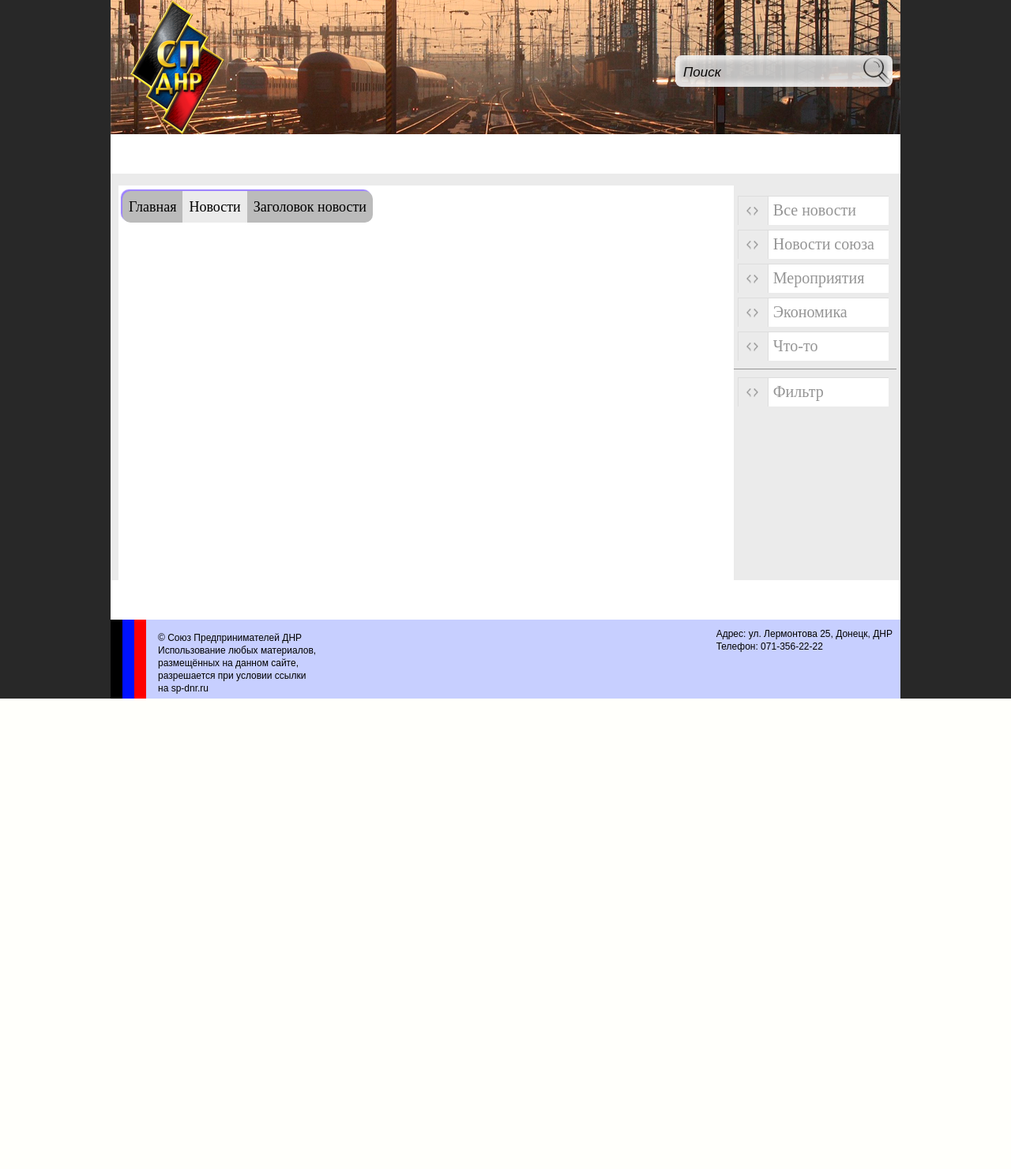
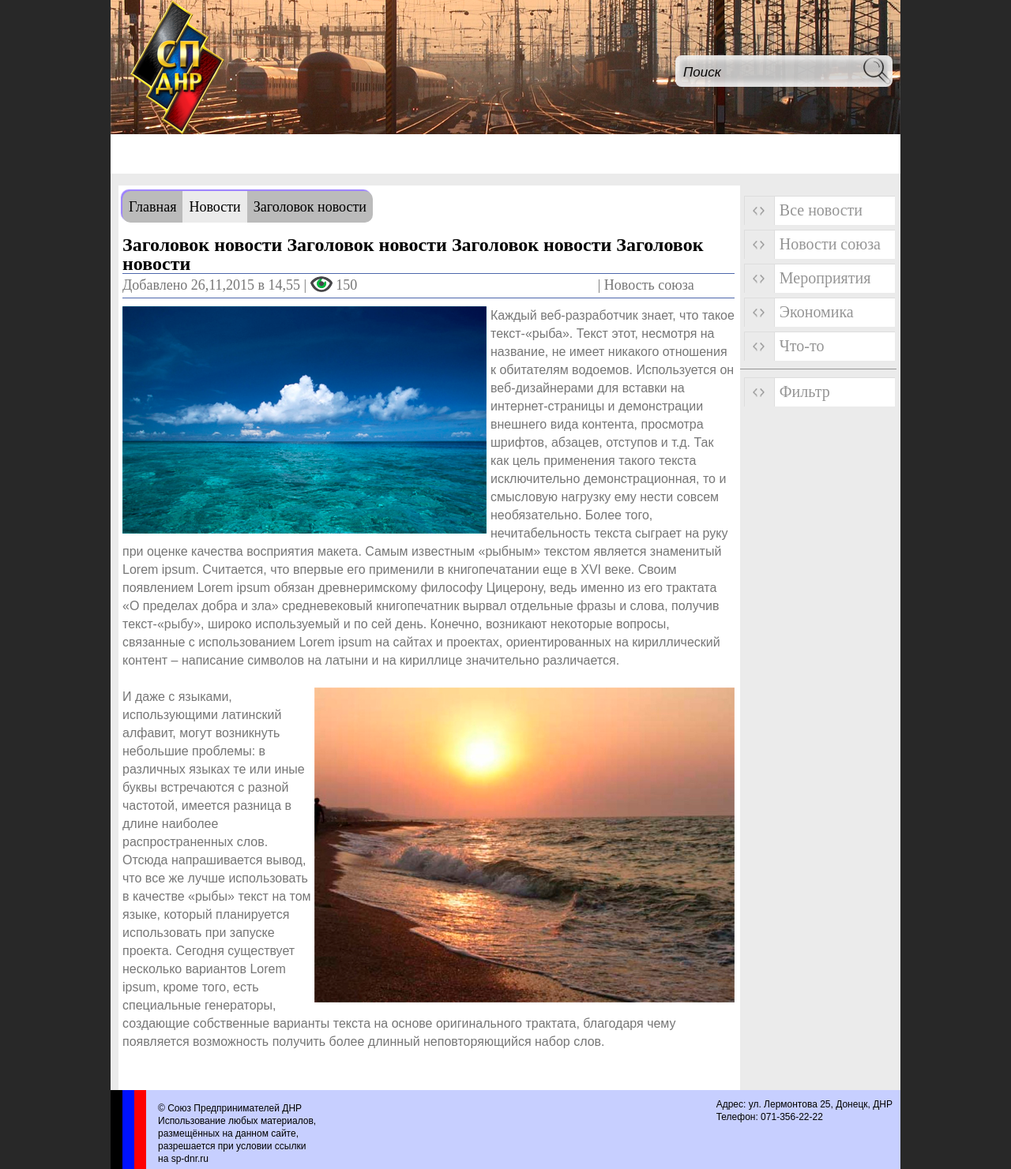
Before and after one commit to Klym/sp-dnr, a PHP site: page /viewArticle.php in a window 1280 px wide. Shown: the whole page at 79% size. Before the commit the page ends 885 px from the top, so only its background shows below. Run offline with PHP 8.4, Linux system fonts and the light colour scheme.

Commit message:
add view of article styles

```diff
--- a/css/style.css
+++ b/css/style.css
@@ -140,7 +140,7 @@ section {
 	float:right;
 }
 
-.articleBody > p > img {
+.articleBody p > img {
 	float:left;
 	margin-right:16px;
 }
@@ -164,10 +164,8 @@ article a:hover {
 
 #news > section {
 	width:787px;
-	/*height:100%;*/
-	height:500px;
+	height:100%;
 	background-color:#FFF;
-	padding-right:7px;
 }
 
 #news > section > article {
@@ -178,6 +176,10 @@ article a:hover {
 	border-bottom:1px solid #404040;
 	border-right:1px solid #404040;
 	margin-bottom:15px;
+}
+
+#news > section > article:nth-child(even) {
+	margin-right:7px;
 }
 
 #news > section > article .newsTitle {
@@ -241,6 +243,40 @@ article a:hover {
 
 #news > section > nav > ul > li.active, #news > section > nav > ul > li:hover {
 	background-color:#ebebeb;
+}
+
+#news > section > article.view {
+	float:none;
+	width:775px;
+	margin-top:20px;
+	padding:0 0 50px 5px;
+	margin-left:0px;
+	border-bottom:none;
+	border-right:none;
+	margin-bottom:0;;
+}
+
+#news > section > article.view .newsTitle {
+	text-align:left;
+}
+
+#news > section > article.view .newsInfo {
+	font-size:18px;
+	border-top:1px solid #4d67ac;
+	border-bottom:1px solid #4d67ac
+}
+
+.pull-right {
+	position:relative;
+	left:300px;
+}
+
+#news > section > article > p {
+	font-family:Arial, Helvetica, sans-serif;
+	font-size:16px;
+	font-weight:normal;
+	color:#767676;
+	line-height:23px;
 }
 
 #news > aside {
@@ -413,6 +449,7 @@ header > .title {
 	margin-top:45px;
 	height:113px;
 	border-bottom:2px solid #c7cfff;
+	margin-bottom:50px;
 }
 
 #regText {
@@ -426,7 +463,6 @@ header > .title {
 
 #wrapper > footer {
 	position:relative;
-	margin-top:50px;
 	height:100px;
 	background-color:#c7cfff;
 	line-height:16px;
--- a/viewArticle.php
+++ b/viewArticle.php
@@ -29,6 +29,16 @@
                         <li>Заголовок новости</li>
                     </ul>
                 </nav>
+                <article class="view">
+                	<div class="newsTitle">Заголовок новости Заголовок новости Заголовок новости Заголовок
+новости</div>
+					<div class="newsInfo">Добавлено 26,11,2015 в 14,55 | <span class="eye"><img src="img/eye.png" width="28" height="20" alt="Просмотры"></span> 150 <span class="pull-right">| Новость союза</span></div>
+                    <p><img src="img/sea1.jpg" width="461" height="288" alt="Море 1" align="left" style="margin-right:5px;">Каждый веб-разработчик знает, что такое текст-«рыба». Текст этот, несмотря на название, не имеет никакого отношения к обитателям водоемов. Используется он веб-дизайнерами для вставки на интернет-страницы и демонстрации внешнего вида контента, просмотра шрифтов, абзацев, отступов и т.д. Так как цель применения такого текста исключительно демонстрационная, то и смысловую нагрузку ему нести совсем необязательно. Более того, нечитабельность текста сыграет на руку при оценке качества восприятия макета.
+
+Самым известным «рыбным» текстом является знаменитый Lorem ipsum. Считается, что впервые его применили в книгопечатании еще в XVI веке. Своим появлением Lorem ipsum обязан древнеримскому философу Цицерону, ведь именно из его трактата «О пределах добра и зла» средневековый книгопечатник вырвал отдельные фразы и слова, получив текст-«рыбу», широко используемый и по сей день. Конечно, возникают некоторые вопросы, связанные с использованием Lorem ipsum на сайтах и проектах, ориентированных на кириллический контент – написание символов на латыни и на кириллице значительно различается.<br><br>
+<img src="img/sea2.jpg" width="532" height="399" alt="Море 2" align="right">
+И даже с языками, использующими латинский алфавит, могут возникнуть небольшие проблемы: в различных языках те или иные буквы встречаются с разной частотой, имеется разница в длине наиболее распространенных слов. Отсюда напрашивается вывод, что все же лучше использовать в качестве «рыбы» текст на том языке, который планируется использовать при запуске проекта. Сегодня существует несколько вариантов Lorem ipsum, кроме того, есть специальные генераторы, создающие собственные варианты текста на основе оригинального трактата, благодаря чему появляется возможность получить более длинный неповторяющийся набор слов.</p>
+                </article>
             </section>
             <aside>
                 <nav>
```
Also changed, not shown: img/sea1.jpg (added), img/sea2.jpg (added).
